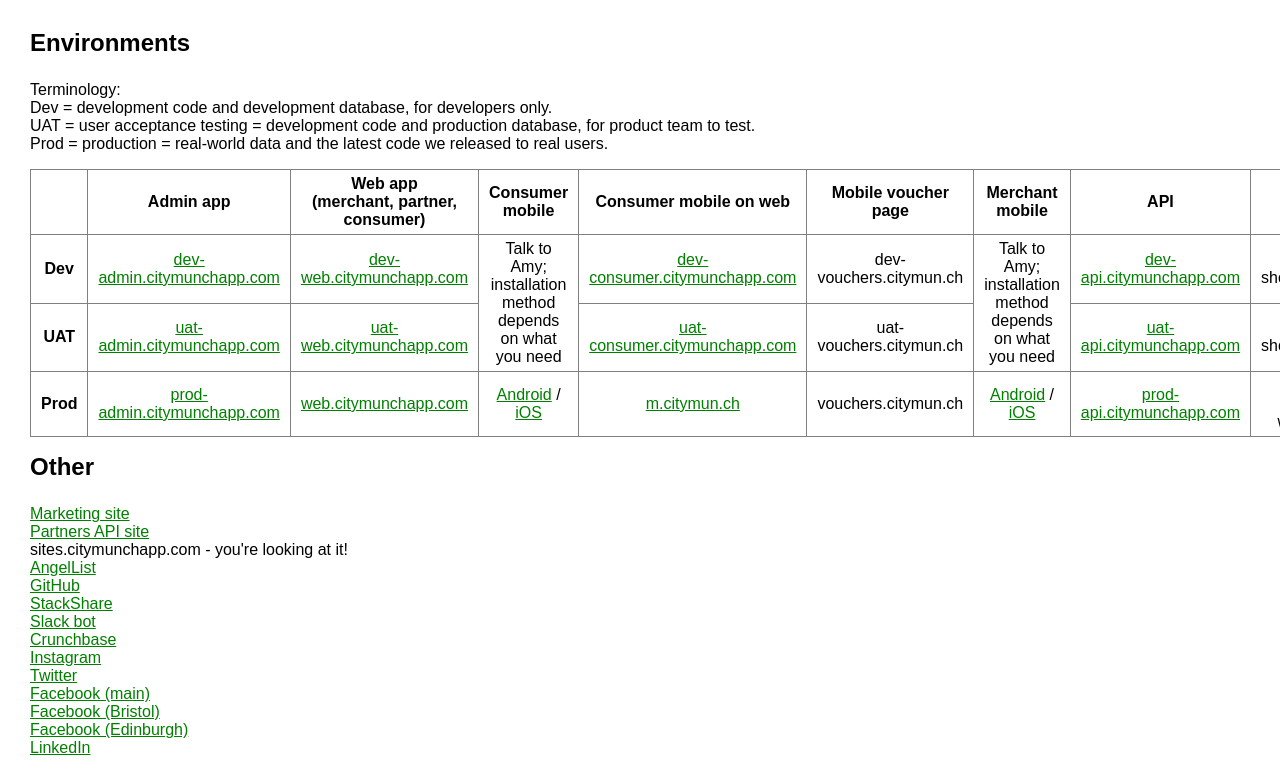
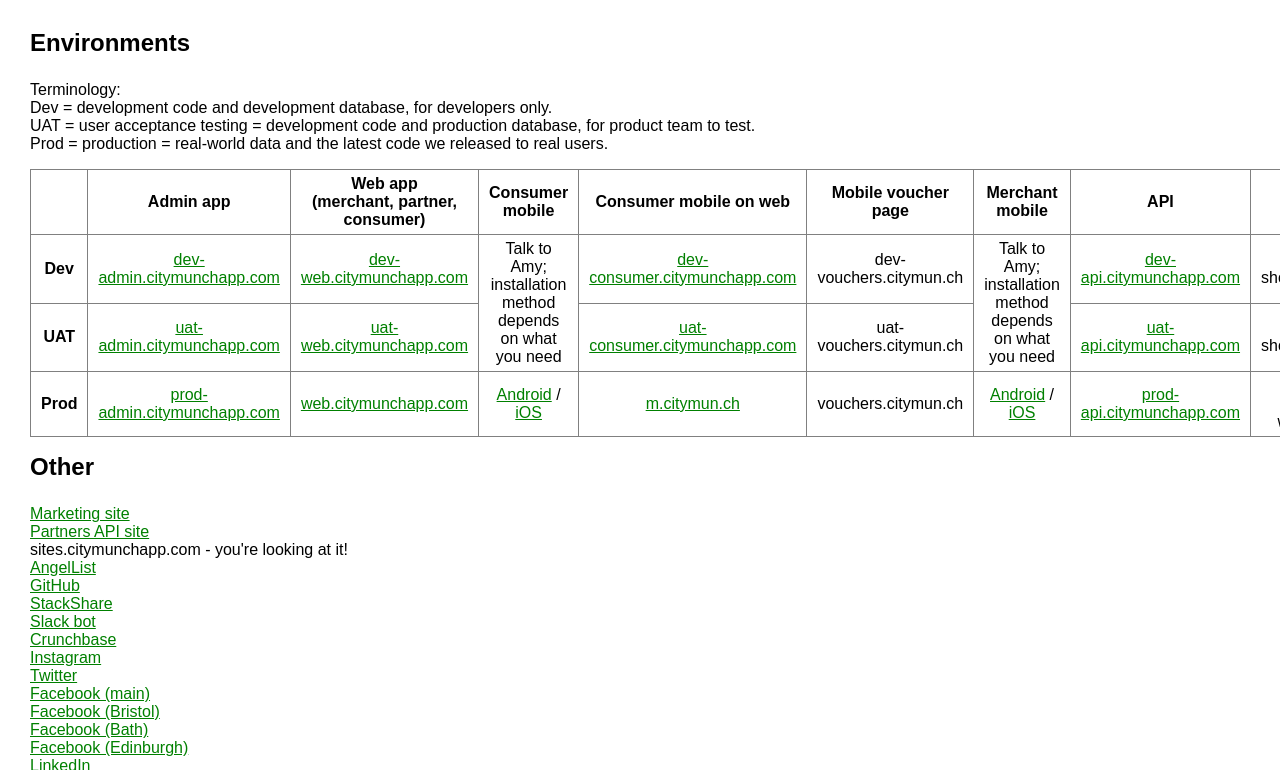
Before and after one commit to citymunch/sites.citymunchapp.com, a plain HTML site: page src/index.html in a window 1280 px wide. Shown: the part 55-825 px from the top of the page. Drawn offline with Linux system fonts and the light colour scheme.

Commit message:
Add link to Facebook page for Bath!

```diff
--- a/src/index.html
+++ b/src/index.html
@@ -110,6 +110,7 @@
                 <a href="https://twitter.com/citymunch">Twitter</a><br />
                 <a href="https://www.facebook.com/citymunchapp">Facebook (main)</a><br />
                 <a href="https://www.facebook.com/citymunchbristol">Facebook (Bristol)</a><br />
+                <a href="https://www.facebook.com/citymunchbath">Facebook (Bath)</a><br />
                 <a href="https://www.facebook.com/citymunchappedinburgh">Facebook (Edinburgh)</a><br />
                 <a href="https://www.linkedin.com/company-beta/10404364">LinkedIn</a><br />
             </p>
```
